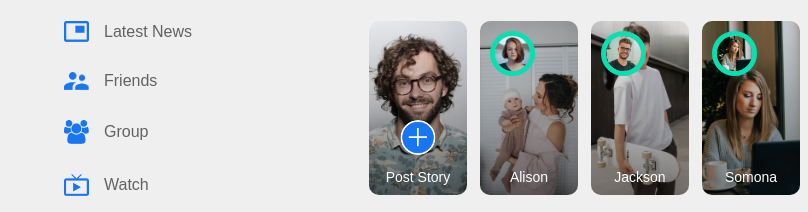
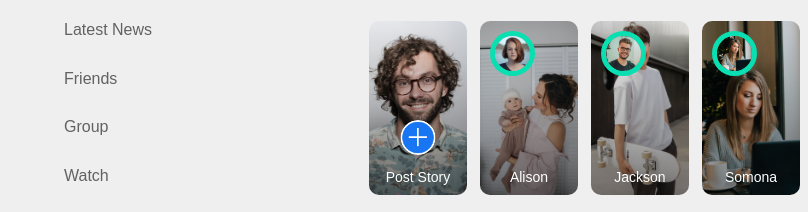
Before and after one commit to jonathang2560/muted-media, a plain HTML site: page index.html in a window 1280 px wide. Shown: the part 130-342 px from the top of the page, 0-808 px from the left. Drawn offline with nearby package versions, Linux system fonts and the light colour scheme.

Commit message:
Icon update

```diff
--- a/index.html
+++ b/index.html
@@ -82,10 +82,10 @@
 			<!-- leftsidebar -->
 			<div class="left-sidebar">
 				<div class="imp-links">
-					<a href="#"><img src="assets/images/news.png" alt="">Latest News</a>
-					<a href="#"><img src="assets/images/friends.png" alt="">Friends</a>
-					<a href="#"><img src="assets/images/group.png" alt="">Group</a>
-					<a href="#"><img src="assets/images/watch.png" alt="">Watch</a>
+					<a href="#">Latest News</a>
+					<a href="#">Friends</a>
+					<a href="#">Group</a>
+					<a href="#">Watch</a>
 					<a href="#">See More</a>
 				</div>
 				<div class="shortcut-links">
```
